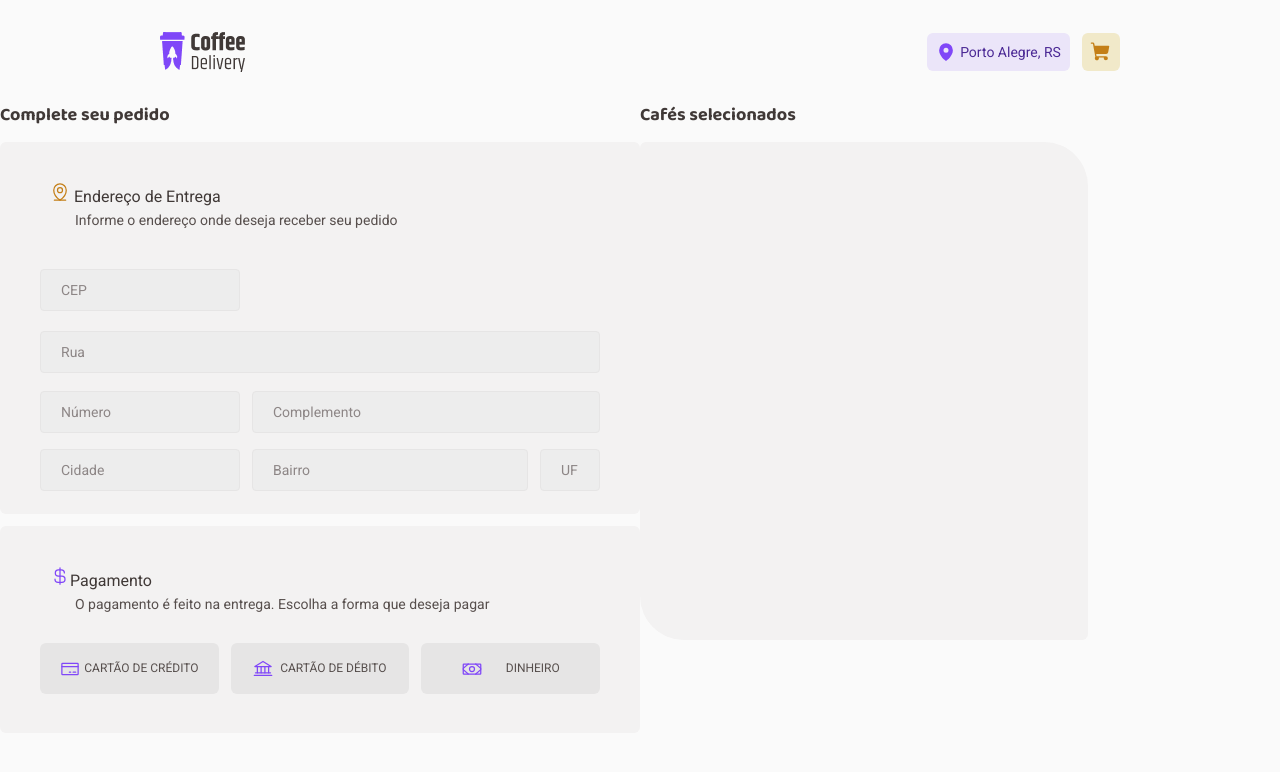
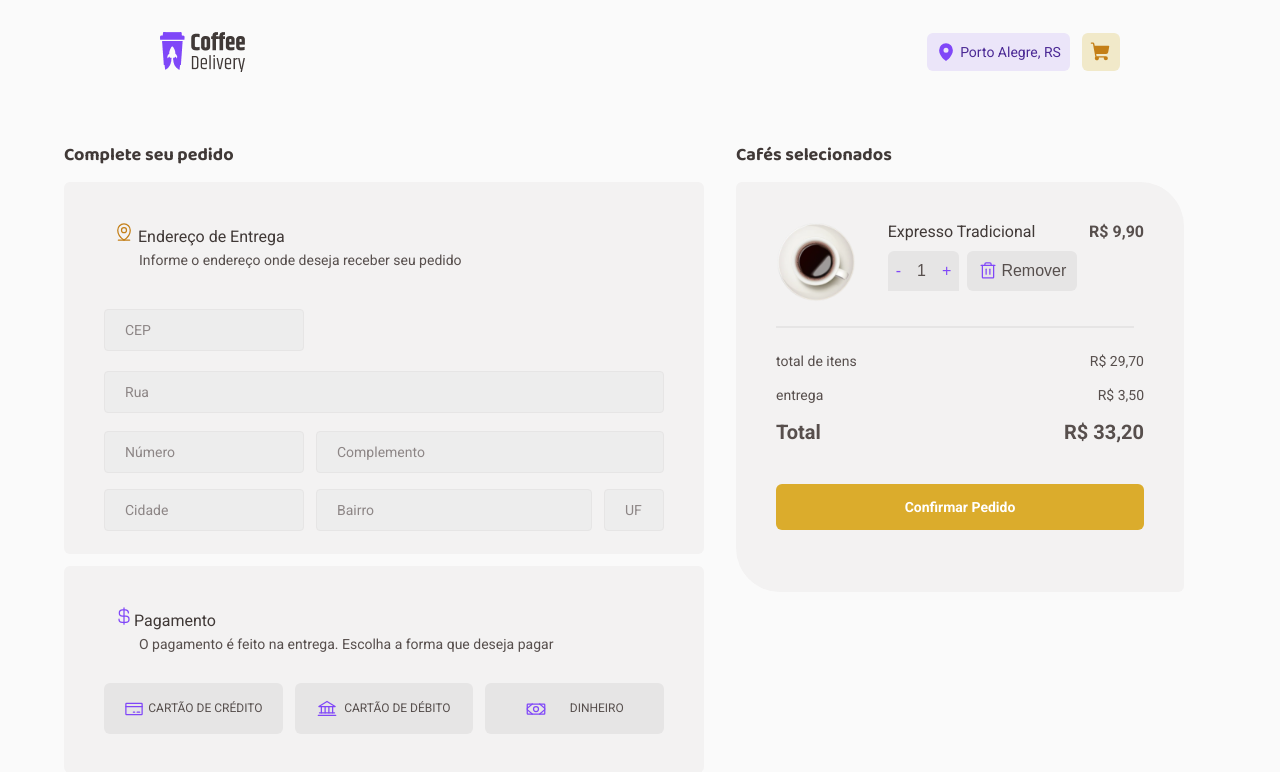
Before and after one commit to thiagofreitascarneiro/coffeeDelivery, a React (Vite) app: page /checkout in a window 1280 px wide. Shown: the top 772 px of the page. Built offline with nearby package versions, Linux system fonts and the light colour scheme.

Commit message:
styled page checkout finalized

```diff
--- a/src/components/Cart/index.tsx
+++ b/src/components/Cart/index.tsx
@@ -1,8 +1,50 @@
-import { ContainerCart } from "./styles";
+import { ButtonConfirm, ButtonRemove, CoffeePrice, CoffeeSlected , ContainerButton, ContainerCart, DecreaseButton, IncreaseButton, Line, Picture, PriceDelivery, QuantityButton, TotalCart, TotalItems, WrapperButton, WrapperDelivery } from "./styles";
+import  americano  from '../../../public/americano.png'
+import { Trash } from "phosphor-react";
 
 export function Cart() {
     return (
         <ContainerCart>
+            <CoffeeSlected>
+                <Picture>
+                    <img src={americano} />
+                </Picture>
+
+                <ContainerButton>
+                    <p>Expresso Tradicional</p>
+                    <WrapperButton>
+                        <DecreaseButton>-</DecreaseButton>
+                        <QuantityButton>1</QuantityButton>
+                        <IncreaseButton>+</IncreaseButton>
+
+                        <ButtonRemove>
+                            <Trash size={20} color="#8047F8"/>
+                            Remover
+                        </ButtonRemove>
+                    </WrapperButton>
+                </ContainerButton>
+                <CoffeePrice>
+                    <p>R$ 9,90</p>
+                </CoffeePrice>
+            </CoffeeSlected>
+            <Line />
+            <WrapperDelivery>
+                <TotalItems>
+                    <p>total de itens</p>
+                    <p>R$ 29,70</p>
+                </TotalItems>
+                <PriceDelivery>
+                    <p>entrega</p>
+                    <p>R$ 3,50</p>
+                </PriceDelivery>
+                <TotalCart>
+                    <p>Total</p>
+                    <p>R$ 33,20</p>
+                </TotalCart>
+                <ButtonConfirm>
+                    Confirmar Pedido
+                </ButtonConfirm>
+            </WrapperDelivery>
         </ContainerCart>
     )
 }
--- a/src/components/Cart/styles.ts
+++ b/src/components/Cart/styles.ts
@@ -7,9 +7,168 @@ export const ContainerCart = styled.div`
   padding: 40px;
   gap: 24px;
   width: 448px;
-    height: 498px;
+  height: auto;
   left: 832px;
   top: 182px;
   background: ${(props) => props.theme['base-card']};
   border-radius: 6px 44px;
 `
+
+export const CoffeeSlected = styled.div`
+  display: flex;
+  justify-content: space-between;
+  width: 368px;
+  height: 80px;
+
+`
+
+export const CoffeePrice = styled.div`
+  display: flex;
+
+  p {
+    font-family: 'Roboto';
+    font-style: normal;
+    font-weight: 700;
+    font-size: 16px;
+    line-height: 20.8px;
+    display: flex;
+    color: ${(props) => props.theme['base-text']};
+
+  }
+`
+
+export const ContainerButton = styled.div`
+  display: flex;
+  flex-direction: column;
+
+  p {
+    font-family: 'Roboto';
+    font-style: normal;
+    font-weight: 400;
+    font-size: 16px;
+    line-height: 20.8px;
+    display: flex;
+    align-items: center;
+    color: ${(props) => props.theme['base-subtitle']};
+
+  }
+`
+
+export const QuantityButton = styled.button`
+  background-color: ${(props) => props.theme['base-button']};
+  border: none;
+  color: ${(props) => props.theme['base-text']};
+  font-size: 16px;
+  padding: 8px;
+  cursor: pointer;
+
+`;
+
+export const IncreaseButton = styled(QuantityButton)`
+    color: ${(props) => props.theme['purple']};
+    border-radius: 0px 6px 0px 0px;
+
+`;
+
+export const DecreaseButton = styled(QuantityButton)`
+    color: ${(props) => props.theme['purple']};
+    border-radius: 6px 0px 0px 0px;
+
+`;
+
+
+export const ButtonRemove = styled(QuantityButton)`
+  margin-left: 8px;
+  display: flex;
+  flex-direction: row;
+  align-items: center;
+  padding: 8px;
+  width: 110px;
+  height: 40px;
+  border-radius: 6px;
+  justify-content: space-evenly;
+
+`
+
+export const WrapperButton = styled.div`
+  display: flex;
+  margin-top: 8px;
+`
+
+export const Picture = styled.picture`
+  display: flex;
+`
+
+export const Line = styled.div`
+  width: 358px;
+  height: 0px;
+  border: 1px solid #E6E5E5;
+
+`
+
+export const WrapperDelivery = styled.div`
+  display: flex;
+  flex-direction: column;
+  width: 368px;
+  height: 200px;
+  gap: 15px;
+`
+
+export const TotalItems = styled.div`
+  display: flex;
+  justify-content: space-between;
+  font-family: 'Roboto';
+  font-style: normal;
+  font-weight: 400;
+  font-size: 14px;
+  line-height: 18.2px;
+  align-items: center;
+  text-align: right;
+
+  color: ${(props) => props.theme['base-text']};
+`
+export const PriceDelivery = styled.div`
+  display: flex;
+  justify-content: space-between;
+  font-family: 'Roboto';
+  font-style: normal;
+  font-weight: 400;
+  font-size: 14px;
+  line-height: 18.2px;
+  align-items: center;
+  text-align: right;
+
+  color: ${(props) => props.theme['base-text']};
+`
+
+export const TotalCart = styled.div`
+  display: flex;
+  justify-content: space-between;
+  font-family: 'Roboto';
+  font-style: normal;
+  font-weight: 700;
+  font-size: 20px;
+  line-height: 26px;
+  align-items: center;
+  text-align: right;
+
+`
+export const ButtonConfirm = styled.button`
+  display: flex;
+  align-items: center;
+  justify-content: center;
+  padding: 12px 8px;
+
+  border: none;
+  color: ${(props) => props.theme.white};
+  width: 368px;
+  height: 46px;
+  background: ${(props) => props.theme['yellow']};
+  border-radius: 6px;
+  font-family: 'Roboto';
+  font-style: normal;
+  font-weight: 700;
+  font-size: 14px;
+  line-height: 22.4px;
+  margin-top: 24px;
+`
--- a/src/pages/Checkout/styles.ts
+++ b/src/pages/Checkout/styles.ts
@@ -8,6 +8,8 @@ export const CheckoutContainer = styled.div`
 
 export const ServicersContainer = styled.div`
     display: flex;
+    justify-content: center;
+    margin-top: 40px;
 `
 
 export const Title = styled.h2`
@@ -19,12 +21,13 @@ export const Title = styled.h2`
     display: flex;
     align-items: center;
     color: ${(props) => props.theme['base-subtitle']};
-   margin-bottom: 15px;
+    margin-bottom: 15px;
 
 `
 
 export const ProductSelected = styled.div`
     display: flex;
     flex-direction: column;
+    margin-right: 32px;
 
 `
--- a/src/pages/Home/index.tsx
+++ b/src/pages/Home/index.tsx
@@ -1,12 +1,12 @@
 import { Header } from "../../components/Header";
 import { AdvertisingContainer, CoffeeAdvertising, CoffeeContainer, CoffeeProduct, FirstItem, HomeContainer, Items, SecondItem, StyledImage, Subtitle } from "./styles";
 import coffee from '../../assets/coffee.png';
-import Icon from '../../assets/icon.png';
-import Icon1 from '../../assets/icon-1.png';
-import Icon2 from '../../assets/icon-2.png';
-import Icon3 from '../../assets/icon-3.png';
-import Vector from '../../assets/vector.png';
-import Vector2 from '../../assets/vector2.png';
+import Icon from '../../assets/Icon.png';
+import Icon1 from '../../assets/Icon-1.png';
+import Icon2 from '../../assets/Icon-2.png';
+import Icon3 from '../../assets/Icon-3.png';
+import Vector from '../../assets/Vector.png';
+import Vector2 from '../../assets/Vector2.png';
 import { CardCoffee } from "../../components/CardCoffee";
 import {coffees} from "../../data/coffees";
 
@@ -27,14 +27,17 @@ export function Home() {
             <CoffeeAdvertising>
                 <AdvertisingContainer>
                     <h1>Encontre o café perfeito <br/> para qualquer hora do dia</h1>
-                    <StyledImage src={Vector} alt=""/>
+
+                    <StyledImage src={Vector2} alt=""/>
                     <Subtitle>
-                    <StyledImage src={Vector2} alt=""/>
+
                         Com o Coffee Delivery você recebe seu café onde estiver, a <br />
                         qualquer hora
+
                     </Subtitle>
+
                     <Items>
-                    <StyledImage src={Vector2} alt=""/>
+
                         <FirstItem>
                             <p>
                             <span >
@@ -52,8 +55,10 @@ export function Home() {
 
                         </FirstItem>
                         <SecondItem>
+
+                        <StyledImage src={Vector2} alt=""/>
                         <StyledImage src={Vector} alt=""/>
-                        <StyledImage src={Vector2} alt=""/>
+
                             <p>
                             <span >
                                 <img src={Icon1} alt=""/>
@@ -77,7 +82,7 @@ export function Home() {
                     <source srcSet={coffee} type="imagem café" />
                     <StyledImage src={Vector2} alt=""/>
                     <StyledImage src={Vector} alt=""/>
-                    <StyledImage src={Vector2} alt=""/>
+
                     <img src={coffee} alt="Café" title="imagem propaganda café"/>
                 </picture>
 
```
Also changed, not shown: src/pages/Checkout/index.tsx (+6 -4 lines), src/pages/Home/styles.ts (+0 -8 lines). Lines whose indentation alone changed are shown as unchanged.
